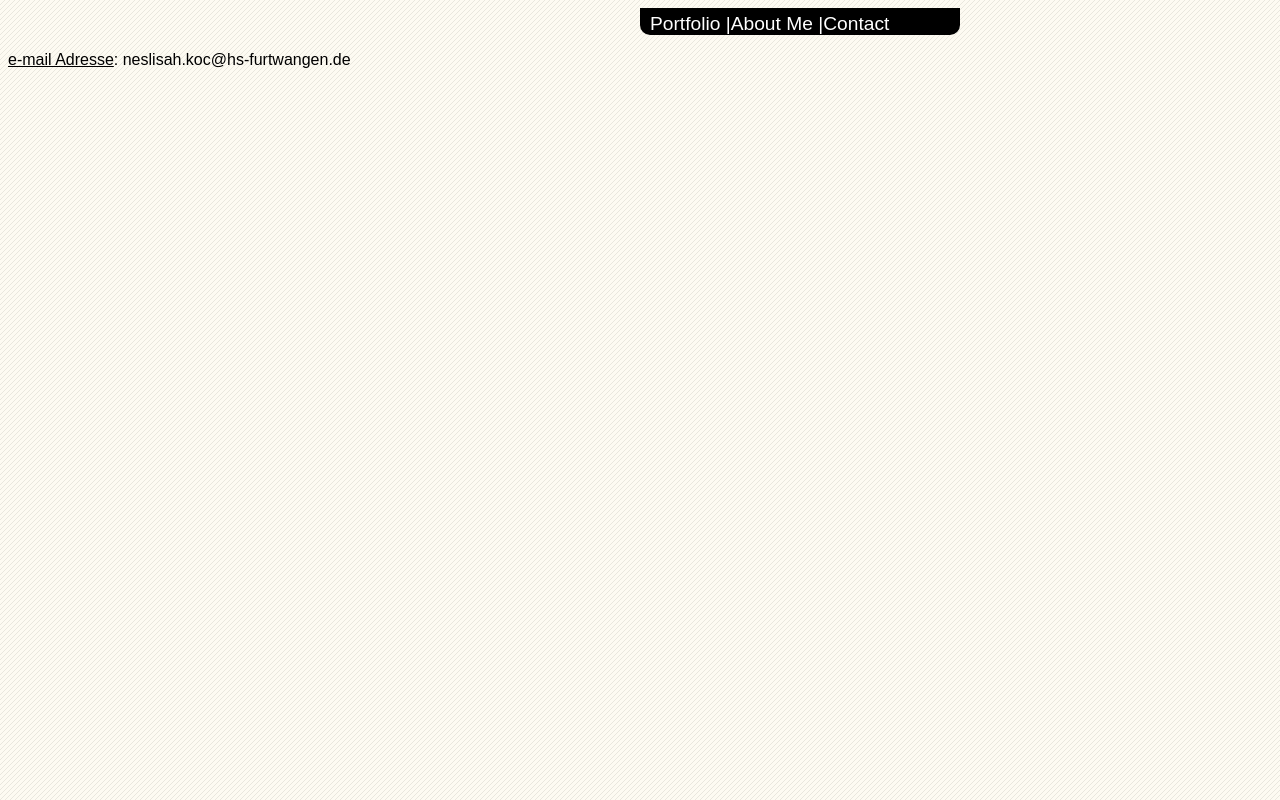
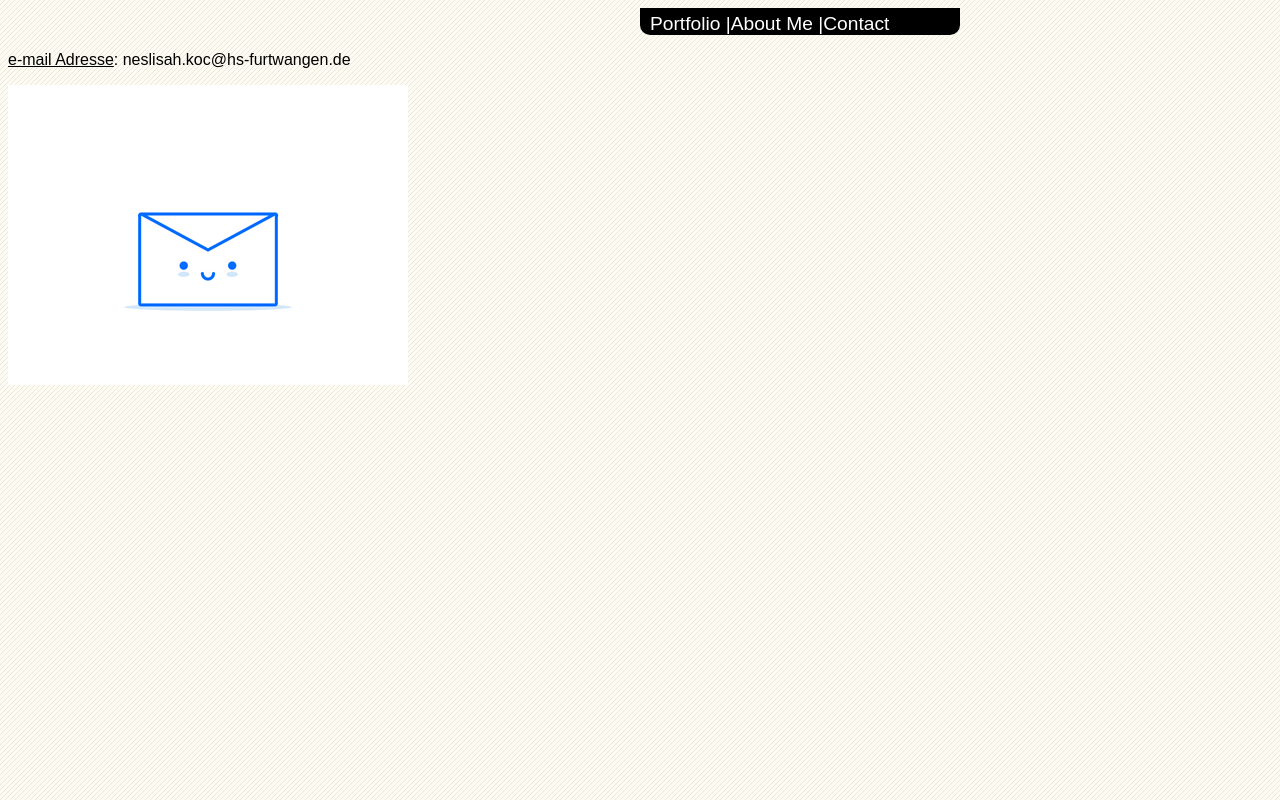
Before and after one commit to Nesli13/GiS_SoSe2020, a plain HTML site: page Aufgabe03/Contact/email/index.html in a window 1280 px wide. Drawn offline with Linux system fonts and the light colour scheme.

Commit message:
Email aktualisiert

```diff
--- a/Aufgabe03/Contact/email/index.html
+++ b/Aufgabe03/Contact/email/index.html
@@ -17,5 +17,6 @@
         </nav>
     </header>
     <p><u>e-mail Adresse</u>: neslisah.koc@hs-furtwangen.de</p>
+    <img src="email.gif" alt="emailGif" >
 </body>
 </html>
```
Also changed, not shown: Aufgabe03/Contact/email/email.gif (added).
